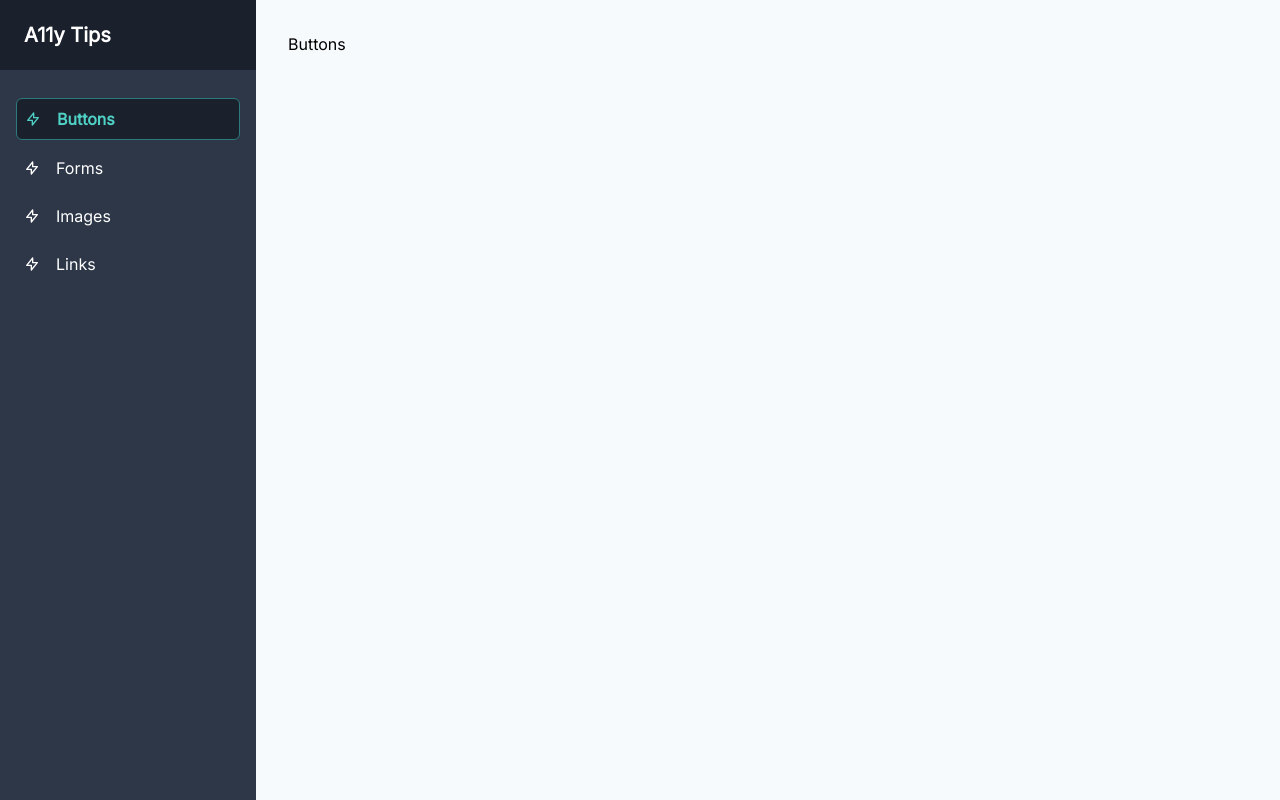
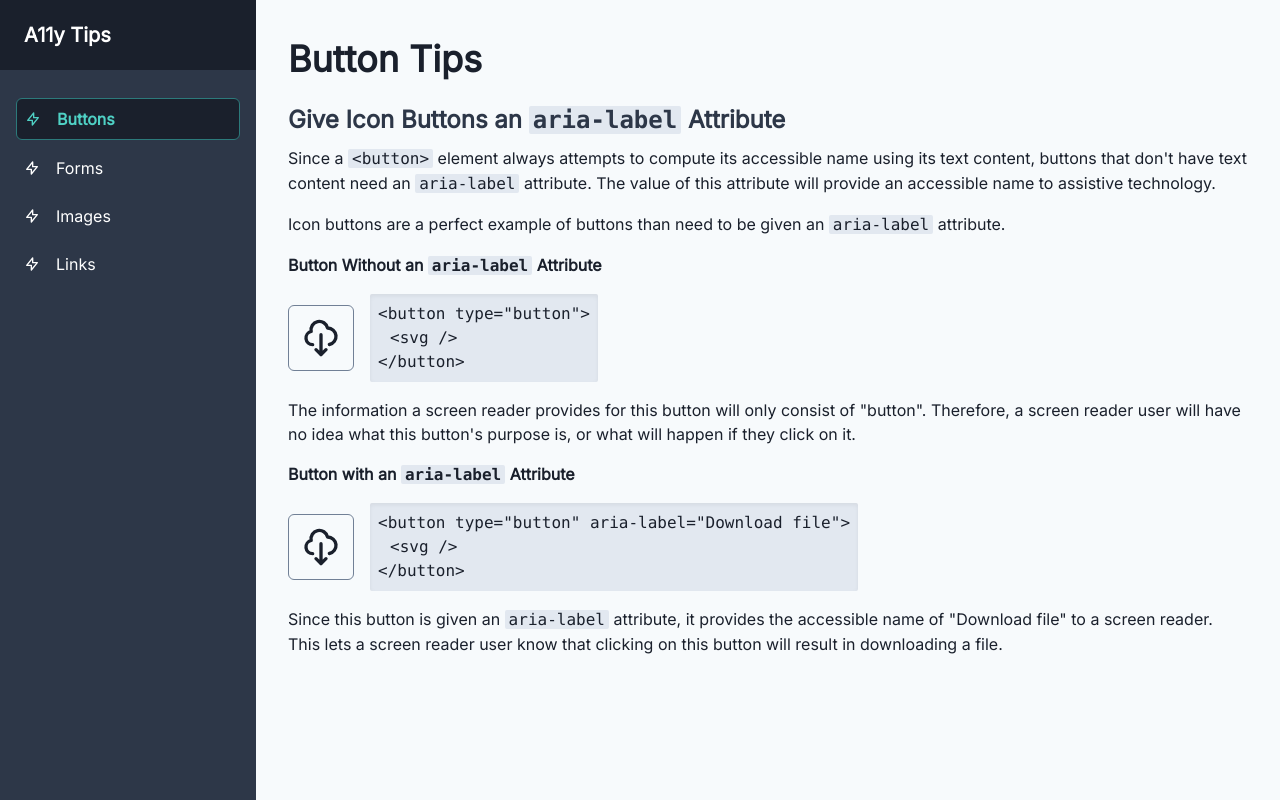
Before and after one commit to movntains/accessibility-reference, a Nuxt app: page /buttons in a window 1280 px wide. Built offline with nearby package versions, Linux system fonts and the light colour scheme; what @tailwindcss/custom-forms, @tailwindcss/ui would draw is missing.

Commit message:
Updates buttons page

```diff
--- /dev/null
+++ b/components/sections/buttons/IconButtonsSection.vue
@@ -0,0 +1,71 @@
+<template>
+  <section>
+    <h2 class="page-subheading">
+      Give Icon Buttons an <code>aria-label</code> Attribute
+    </h2>
+    <p class="mb-4">
+      Since a <code>&lt;button&gt;</code> element always attempts to compute its accessible name using its text content, buttons that don't have text content need an <code>aria-label</code> attribute. The value of this attribute will provide an accessible name to assistive technology.
+    </p>
+    <p>
+      Icon buttons are a perfect example of buttons than need to be given an <code>aria-label</code> attribute.
+    </p>
+    <div>
+      <h3 class="my-4">
+        Button Without an <code>aria-label</code> Attribute
+      </h3>
+      <div class="flex flex-col sm:flex-row items-center">
+        <button
+          type="button"
+          class="icon-button"
+        >
+          <SvgDownloadFile />
+        </button>
+        <code class="code-block">
+          <span>&lt;button type="button"&gt;</span>
+          <br>
+          <span class="ml-3">&lt;svg /&gt;</span>
+          <br>
+          <span>&lt;/button&gt;</span>
+        </code>
+      </div>
+      <p class="mt-4">
+        The information a screen reader provides for this button will only consist of "button". Therefore, a screen reader user will have no idea what this button's purpose is, or what will happen if they click on it.
+      </p>
+    </div>
+    <div>
+      <h3 class="my-4">
+        Button with an <code>aria-label</code> Attribute
+      </h3>
+      <div class="flex flex-col sm:flex-row items-center">
+        <button
+          type="button"
+          aria-label="Download file"
+          class="icon-button"
+        >
+          <SvgDownloadFile />
+        </button>
+        <code class="code-block">
+          <span>&lt;button type="button" aria-label="Download file"&gt;</span>
+          <br>
+          <span class="ml-3">&lt;svg /&gt;</span>
+          <br>
+          <span>&lt;/button&gt;</span>
+        </code>
+      </div>
+      <p class="mt-4">
+        Since this button is given an <code>aria-label</code> attribute, it provides the accessible name of "Download file" to a screen reader. This lets a screen reader user know that clicking on this button will result in downloading a file.
+      </p>
+    </div>
+  </section>
+</template>
+
+<script type="text/babel">
+import SvgDownloadFile from '@/components/svg/SvgDownloadFile'
+
+export default {
+  name: 'IconButtonsSection',
+  components: {
+    SvgDownloadFile,
+  },
+}
+</script>
--- a/pages/buttons/index.vue
+++ b/pages/buttons/index.vue
@@ -1,11 +1,20 @@
 <template>
-  <div>
-    Buttons
+  <div class="text-gray-900">
+    <h1
+      class="page-heading"
+      v-text="'Button Tips'"
+    />
+    <IconButtonsSection />
   </div>
 </template>
 
 <script type="text/babel">
+import IconButtonsSection from '@/components/sections/buttons/IconButtonsSection'
+
 export default {
   name: 'ButtonsPage',
+  components: {
+    IconButtonsSection,
+  },
 }
 </script>
```
